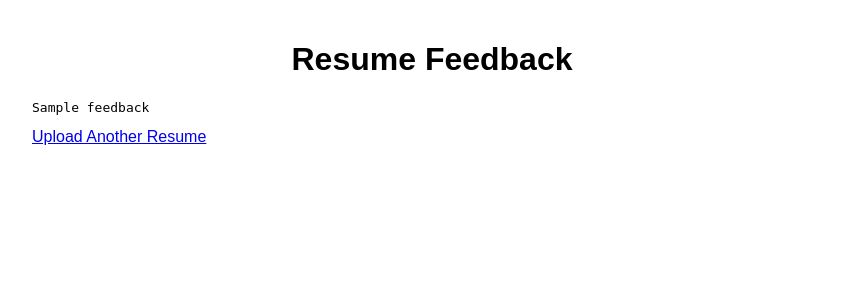
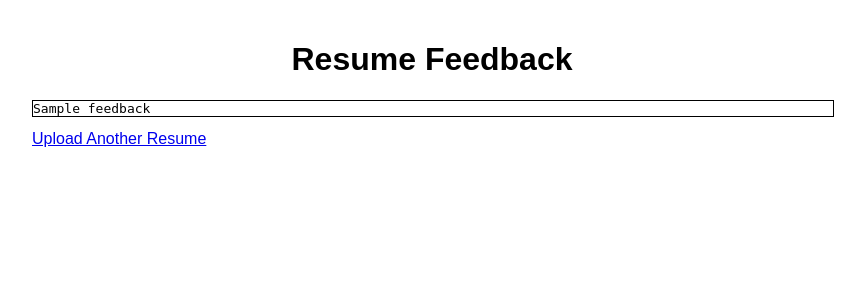
Before and after one commit to Ramakrishna0707/ResumeAnalyzer, a Flask app: template templates/feedback.html in a window 1280 px wide. Shown: the top 300 px of the page, without its empty margins (208-1073 px from the left). Run offline with Flask 3, Linux system fonts and the light colour scheme; the template is opened without the code that fills it: most values are stand-ins (such as "Sample title", 1, 10 or a date in 2020).

Commit message:
files updated

```diff
--- a/static/styles.css
+++ b/static/styles.css
@@ -17,3 +17,9 @@ form {
     color: red;
     font-weight: bold;
 }
+
+pre {
+    width: 100%;
+    overflow-x: auto;
+    border: 1px solid black;
+}
```
Also changed, not shown: README.md, Screenshot (4).png (added), Screenshot (5).png (added), 1 other file.
